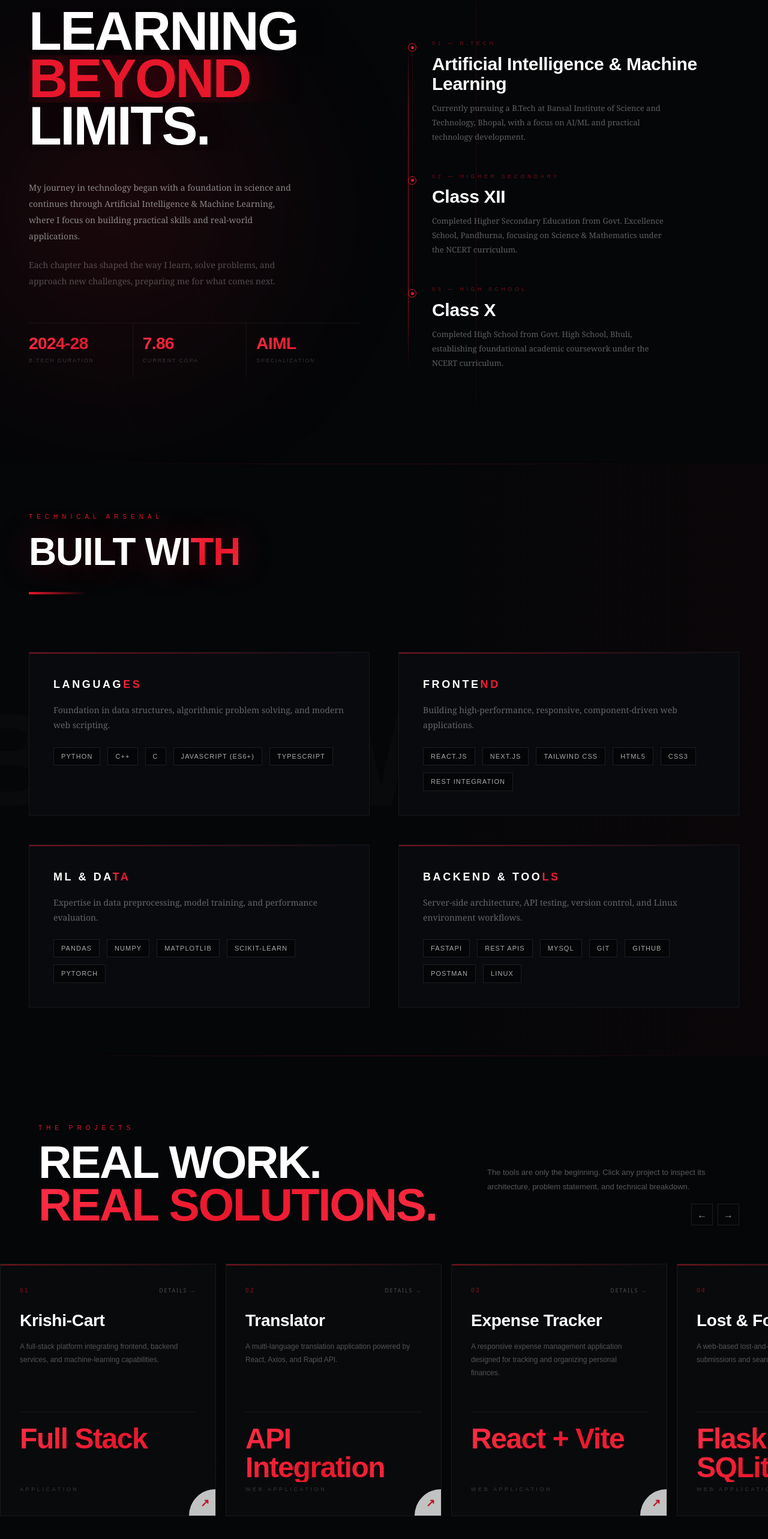
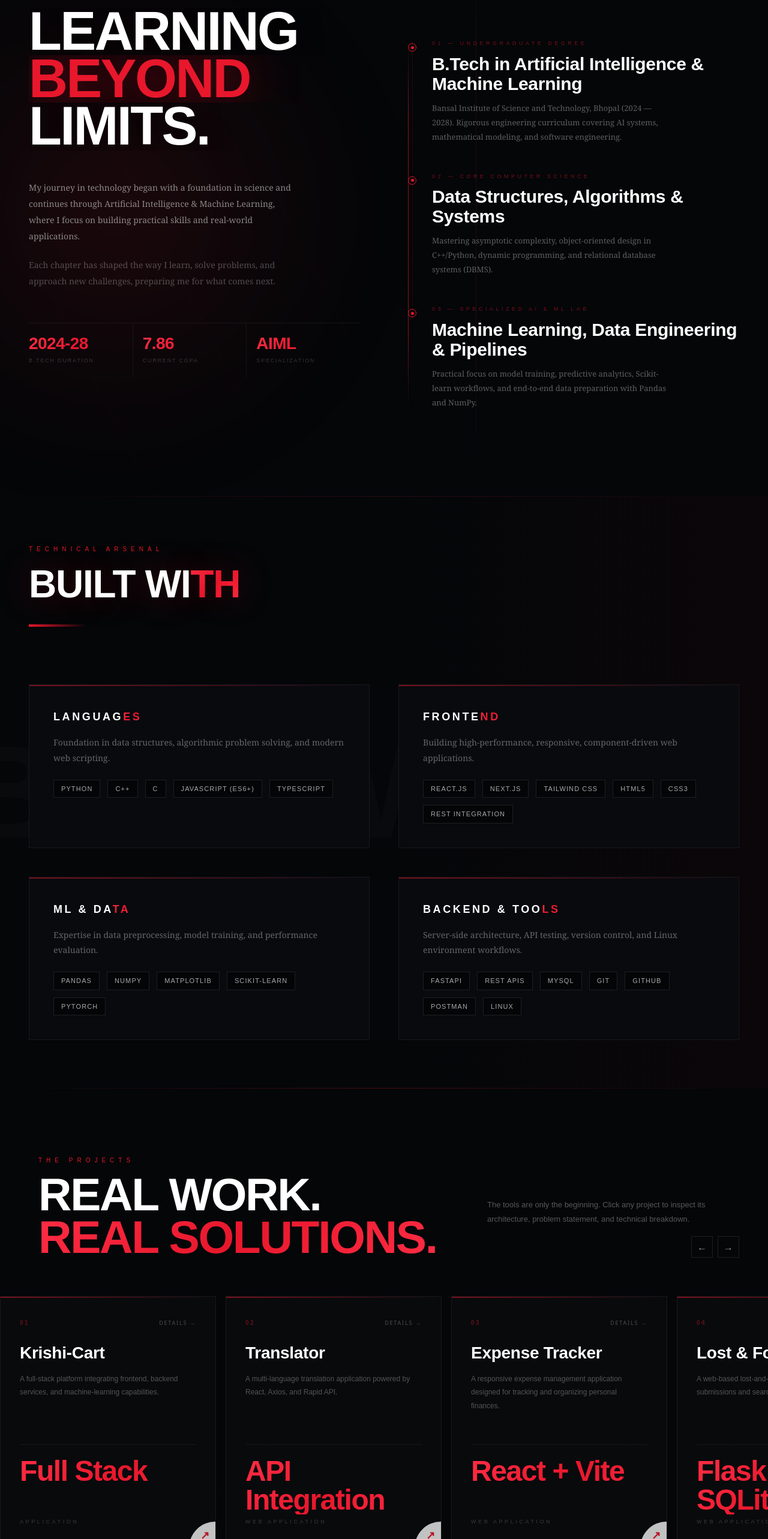
Before and after one commit to AADITYABAGDE2007/portfolio, a Next.js app: page / in a window 1280 px wide. Shown: the part 2255-4821 px from the top of the page at 60% size. Built offline with nearby package versions, Linux system fonts and the light colour scheme.

Commit message:
fix(polish): responsive mobile socials, valid card DOM nesting, project page resume link & refined academic roadmap

```diff
--- a/app/portfolio/AboutJourney.tsx
+++ b/app/portfolio/AboutJourney.tsx
@@ -4,19 +4,19 @@ import { motion, useInView, useScroll, useTransform } from "framer-motion";
 
 const ACTS = [
   {
-    label: "01 — B.TECH",
-    title: "Artificial Intelligence & Machine Learning",
-    desc: "Currently pursuing a B.Tech at Bansal Institute of Science and Technology, Bhopal, with a focus on AI/ML and practical technology development."
+    label: "01 — UNDERGRADUATE DEGREE",
+    title: "B.Tech in Artificial Intelligence & Machine Learning",
+    desc: "Bansal Institute of Science and Technology, Bhopal (2024 — 2028). Rigorous engineering curriculum covering AI systems, mathematical modeling, and software engineering."
   },
   {
-    label: "02 — HIGHER SECONDARY",
-    title: "Class XII",
-    desc: "Completed Higher Secondary Education from Govt. Excellence School, Pandhurna, focusing on Science & Mathematics under the NCERT curriculum."
+    label: "02 — CORE COMPUTER SCIENCE",
+    title: "Data Structures, Algorithms & Systems",
+    desc: "Mastering asymptotic complexity, object-oriented design in C++/Python, dynamic programming, and relational database systems (DBMS)."
   },
   {
-    label: "03 — HIGH SCHOOL",
-    title: "Class X",
-    desc: "Completed High School from Govt. High School, Bhuli, establishing foundational academic coursework under the NCERT curriculum."
+    label: "03 — SPECIALIZED AI & ML LAB",
+    title: "Machine Learning, Data Engineering & Pipelines",
+    desc: "Practical focus on model training, predictive analytics, Scikit-learn workflows, and end-to-end data preparation with Pandas and NumPy."
   },
 ];
 
--- a/app/portfolio/ContactPanel.tsx
+++ b/app/portfolio/ContactPanel.tsx
@@ -68,7 +68,7 @@ export default function ContactSection() {
               Whether you have a project in mind, want to discuss machine learning implementations, or just want to connect. Send a message directly to my inbox.
             </p>
 
-            <div className="flex flex-col gap-6 w-full max-w-sm hidden md:flex">
+            <div className="grid grid-cols-2 md:flex md:flex-col gap-3 sm:gap-4 md:gap-6 w-full max-w-sm mb-10 lg:mb-0">
               {[
                 { name: "LinkedIn", val: "Connect", link: "https://www.linkedin.com/in/aaditya-bagde" },
                 { name: "GitHub", val: "View Repos", link: "https://github.com/AADITYABAGDE2007" },
@@ -83,12 +83,12 @@ export default function ContactSection() {
                   initial={{ opacity: 0, y: 10 }}
                   animate={inView ? { opacity: 1, y: 0 } : {}}
                   transition={{ duration: 0.5, delay: 0.4 + (idx * 0.1) }}
-                  className="group flex items-center justify-between pb-4 border-b border-[rgba(255,255,255,0.05)] hover:border-[var(--red)] transition-colors duration-500"
+                  className="group flex items-center justify-between p-3 sm:p-3.5 md:p-0 md:pb-4 bg-white/[0.03] md:bg-transparent border border-white/10 md:border-0 md:border-b md:border-[rgba(255,255,255,0.05)] hover:border-[var(--red)] transition-colors duration-300"
                 >
-                  <span style={{ fontSize: 14, fontWeight: 600, color: "#fff", letterSpacing: "0.05em", fontFamily: "sans-serif" }} className="group-hover:text-[var(--red)] transition-colors duration-300">
+                  <span style={{ fontSize: 13, fontWeight: 600, color: "#fff", letterSpacing: "0.05em", fontFamily: "sans-serif" }} className="group-hover:text-[var(--red)] transition-colors duration-300">
                     {item.name}
                   </span>
-                  <span style={{ fontSize: 10, textTransform: "uppercase", letterSpacing: "0.2em", color: "rgba(255,255,255,0.3)", fontFamily: "sans-serif" }} className="group-hover:text-white transition-colors duration-300">
+                  <span style={{ fontSize: 9, textTransform: "uppercase", letterSpacing: "0.2em", color: "rgba(255,255,255,0.4)", fontFamily: "sans-serif" }} className="group-hover:text-white transition-colors duration-300">
                     {item.val} &rarr;
                   </span>
                 </motion.a>
--- a/app/portfolio/ProjectsShowcase.tsx
+++ b/app/portfolio/ProjectsShowcase.tsx
@@ -86,8 +86,7 @@ export default function PowersSection() {
                 width: "clamp(250px, 82vw, 360px)",
               }}
             >
-              <Link
-                href={`/projects/${p.slug}`}
+              <div
                 className="group flex flex-col h-full text-left"
                 style={{
                   border: "1px solid rgba(255,255,255,0.06)",
@@ -95,12 +94,18 @@ export default function PowersSection() {
                   padding: "36px 32px",
                   position: "relative",
                   overflow: "hidden",
-                  textDecoration: "none",
                   display: "flex",
                 }}
               >
+                {/* Clickable Card Link Overlay */}
+                <Link
+                  href={`/projects/${p.slug}`}
+                  className="absolute inset-0 z-10"
+                  aria-label={`View details for ${p.title}`}
+                />
+
                 {/* Top red accent */}
-                <div className="absolute inset-x-0 top-0 h-0.5"
+                <div className="absolute inset-x-0 top-0 h-0.5 pointer-events-none"
                   style={{ background: "linear-gradient(90deg, var(--red), transparent)", opacity: 0.5 }} />
 
                 {/* Hover glow */}
@@ -108,7 +113,7 @@ export default function PowersSection() {
                   style={{ background: "radial-gradient(ellipse 80% 60% at 50% 0%, rgba(232,23,44,0.08) 0%, transparent 70%)" }} />
 
                 {/* Top row: Number & View Details tag */}
-                <div className="flex items-center justify-between mb-7">
+                <div className="flex items-center justify-between mb-7 pointer-events-none">
                   <div style={{ fontSize: 10, fontWeight: 700, fontFamily: "sans-serif", letterSpacing: "0.25em", color: "rgba(232,23,44,0.4)" }}>
                     {p.n}
                   </div>
@@ -118,17 +123,17 @@ export default function PowersSection() {
                 </div>
 
                 {/* Title */}
-                <h3 style={{ fontSize: "clamp(20px, 2.5vw, 28px)", fontWeight: 900, fontFamily: "sans-serif", color: "#fff", letterSpacing: "-0.01em", lineHeight: 1.1, marginBottom: 16 }}>
+                <h3 className="pointer-events-none" style={{ fontSize: "clamp(20px, 2.5vw, 28px)", fontWeight: 900, fontFamily: "sans-serif", color: "#fff", letterSpacing: "-0.01em", lineHeight: 1.1, marginBottom: 16 }}>
                   {p.title}
                 </h3>
 
                 {/* Description */}
-                <p style={{ fontSize: 12, color: "rgba(240,240,240,0.32)", fontFamily: "sans-serif", lineHeight: 1.85, marginBottom: 40, minHeight: 80 }}>
+                <p className="pointer-events-none" style={{ fontSize: 12, color: "rgba(240,240,240,0.32)", fontFamily: "sans-serif", lineHeight: 1.85, marginBottom: 40, minHeight: 80 }}>
                   {p.desc}
                 </p>
 
                 {/* Stat */}
-                <div style={{ borderTop: "1px solid rgba(255,255,255,0.06)", paddingTop: 20, marginTop: "auto", display: "flex", flexDirection: "column" }}>
+                <div className="pointer-events-none" style={{ borderTop: "1px solid rgba(255,255,255,0.06)", paddingTop: 20, marginTop: "auto", display: "flex", flexDirection: "column" }}>
                   <div className="red-gradient" style={{ fontSize: "clamp(32px, 4vw, 48px)", fontWeight: 900, fontFamily: "sans-serif", letterSpacing: "-0.03em", lineHeight: 1, minHeight: "2em", display: "flex", alignItems: "flex-start" }}>
                     {p.stat}
                   </div>
@@ -137,14 +142,11 @@ export default function PowersSection() {
                   </div>
                 </div>
 
-                {/* Corner GitHub Button */}
-                <button
-                  type="button"
-                  onClick={(e) => {
-                    e.preventDefault();
-                    e.stopPropagation();
-                    window.open(p.repoLink, "_blank", "noopener,noreferrer");
-                  }}
+                {/* Corner GitHub Button (z-20 above link overlay) */}
+                <a
+                  href={p.repoLink}
+                  target="_blank"
+                  rel="noopener noreferrer"
                   className="absolute bottom-0 right-0 bg-white flex items-end justify-end opacity-80 hover:opacity-100 transition-all duration-300 group/btn cursor-pointer z-20"
                   style={{
                     width: 44,
@@ -152,15 +154,15 @@ export default function PowersSection() {
                     borderTopLeftRadius: "100%",
                     paddingRight: 10,
                     paddingBottom: 8,
-                    border: "none",
+                    textDecoration: "none",
                   }}
                   aria-label={`View ${p.title} on GitHub`}
                 >
                   <span className="text-[var(--red)] text-lg font-bold transform group-hover/btn:translate-x-1 group-hover/btn:-translate-y-1 transition-transform duration-300">
                     &#8599;
                   </span>
-                </button>
-              </Link>
+                </a>
+              </div>
             </motion.div>
           ))}
         </div>
--- a/app/projects/[slug]/page.tsx
+++ b/app/projects/[slug]/page.tsx
@@ -74,19 +74,32 @@ export default async function ProjectDetailPage({ params }: PageProps) {
             <span>Back to Projects</span>
           </Link>
 
-          <div className="flex items-center gap-4">
-            <span className="text-[10px] tracking-[0.3em] uppercase text-white/40 hidden sm:inline" style={{ fontFamily: "sans-serif" }}>
-              Project {project.n} of 04
-            </span>
+          <div className="flex items-center gap-2 sm:gap-3">
+            <a
+              href="/aaditya_resume.pdf"
+              target="_blank"
+              rel="noopener noreferrer"
+              className="text-[9px] sm:text-xs tracking-[0.18em] uppercase px-3 sm:px-4 py-2 border border-white/15 hover:border-white/40 text-white/80 hover:text-white transition-all duration-300 font-semibold"
+              style={{ fontFamily: "sans-serif", textDecoration: "none" }}
+            >
+              Resume PDF
+            </a>
             <a
               href={project.repoLink}
               target="_blank"
               rel="noopener noreferrer"
-              className="text-[10px] sm:text-xs tracking-[0.2em] uppercase px-4 py-2 border border-[rgba(232,23,44,0.4)] hover:border-[var(--red)] bg-[rgba(232,23,44,0.08)] hover:bg-[var(--red)] text-white font-semibold transition-all duration-300"
-              style={{ fontFamily: "sans-serif" }}
+              className="text-[9px] sm:text-xs tracking-[0.18em] uppercase px-3 sm:px-4 py-2 border border-[rgba(232,23,44,0.4)] hover:border-[var(--red)] bg-[rgba(232,23,44,0.08)] hover:bg-[var(--red)] text-white font-semibold transition-all duration-300"
+              style={{ fontFamily: "sans-serif", textDecoration: "none" }}
             >
               GitHub Repo &rarr;
             </a>
+            <Link
+              href="/#contact"
+              className="text-[9px] sm:text-xs tracking-[0.18em] uppercase px-3.5 sm:px-4 py-2 bg-white text-black font-bold hover:bg-white/90 transition-all duration-300 hidden sm:inline-flex"
+              style={{ fontFamily: "sans-serif", textDecoration: "none" }}
+            >
+              Contact
+            </Link>
           </div>
         </div>
       </header>
```
